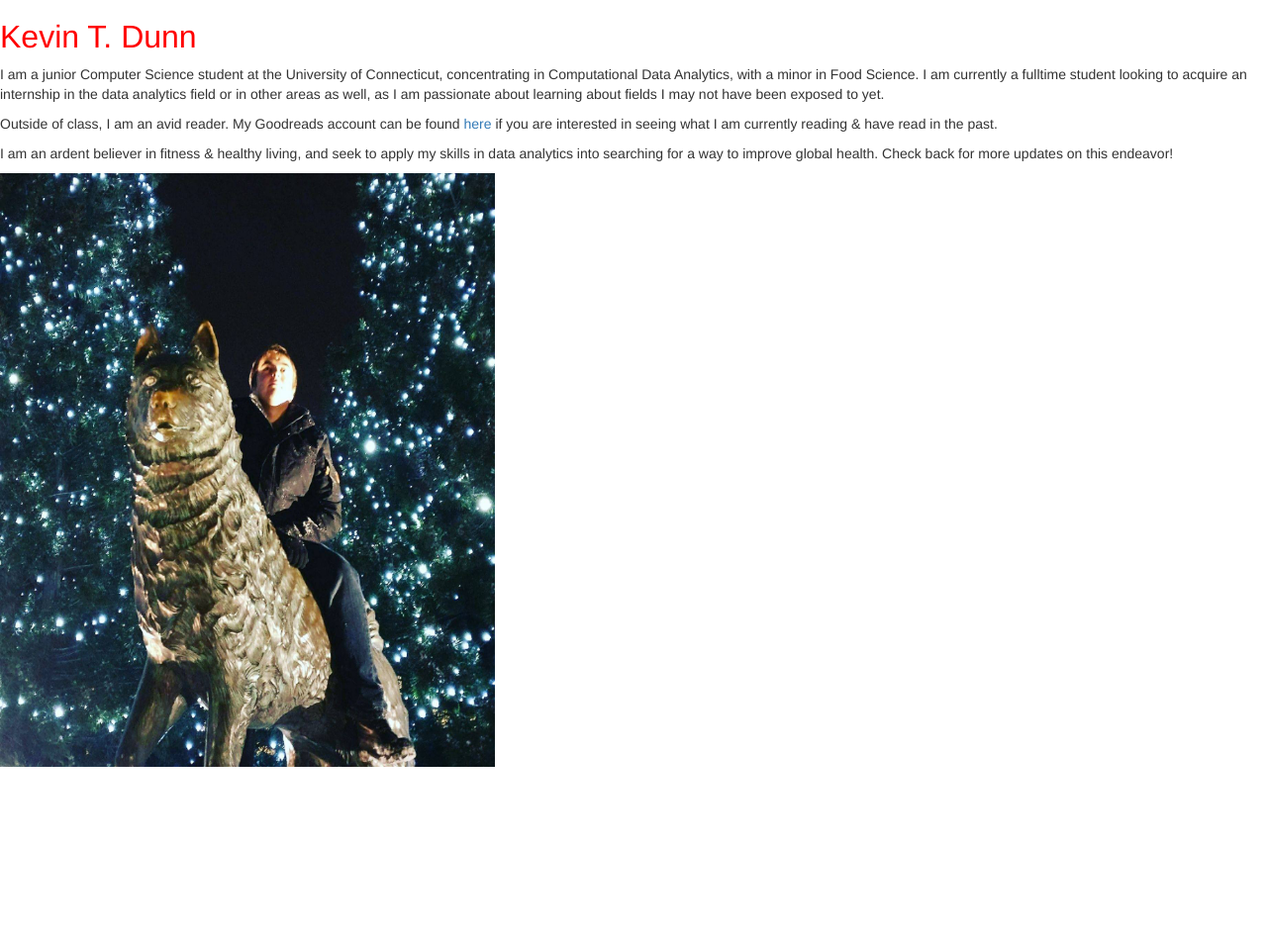
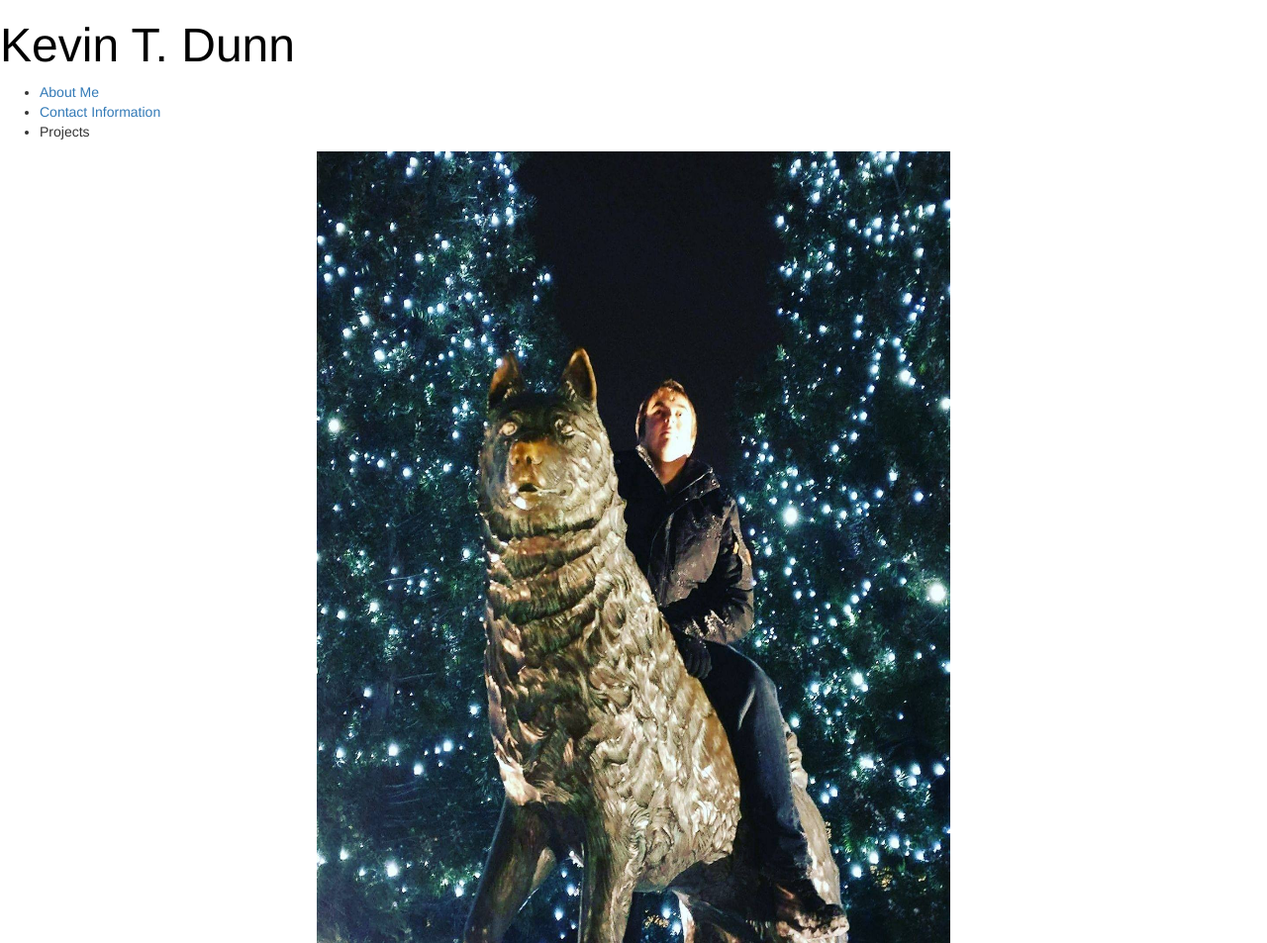
Before and after one commit to kevin-dunn/kevin-dunn.github.io, a plain HTML site: page index.html in a window 1280 px wide. Shown: the whole page at 99% size. Before the commit the page ends 800 px from the top, so only its background shows below. Drawn offline with nearby package versions, Linux system fonts and the light colour scheme.

Commit message:
organization overhaul

```diff
--- a/css/main.css
+++ b/css/main.css
@@ -1,10 +1,10 @@
 #name {
-
-      font-size: 32px;
-      color: red;
+      font-size: 48px;
+      color: black;
 }
-#front-pic{
-    display: flex;
-    flex-wrap: wrap;
-    justify-content: center;
+.center{
+    display: block;
+    margin-left:auto;
+    margin-right:auto;
+    width:50%
 }
--- a/index.html
+++ b/index.html
@@ -8,15 +8,15 @@
   </head>
   <body>
     <h1 id="name"> Kevin T. Dunn </h1>
-
-    <p> I am a junior Computer Science student at the University of Connecticut, concentrating in Computational Data Analytics, with a minor in Food Science. I am currently a fulltime student looking to acquire an internship in the data analytics field or in other areas as well, as I am passionate about learning about fields I may not have been exposed to yet. </p>
-
-    <p>Outside of class, I am an avid reader.  My Goodreads account can be found <a href="https://www.goodreads.com/user/show/58177316-kevin-dunn">here </a> if you are interested in seeing what I am currently reading & have read in the past. </p>
-
-    <p> I am an ardent believer in fitness & healthy living, and seek to apply my skills in data analytics into searching for a way to improve global health.  Check back for more updates on this endeavor! </p>
-    <div class="photo">
-      <img id = "front-pic" src="sample_site_pic.jpg" alt="Kevin Dunn" width="500" height="600" >
-    </div>
+    <div class="nav">
+      <ul>
+	<li> <a href="about_me.html"> About Me </a> </li>
+	<li> <a href="contact_info.html"> Contact Information </a> </li>
+	<li> Projects </li>
+      </ul>
+      <div class="photo">
+	<img src="sample_site_pic.jpg" alt="Kevin Dunn" width="400" height="800" class="center" >
+      </div>
   </body>
 
 
```
Also changed, not shown: about_me.html (added, +18 -0 lines), contact_info.html (added, +13 -0 lines).
